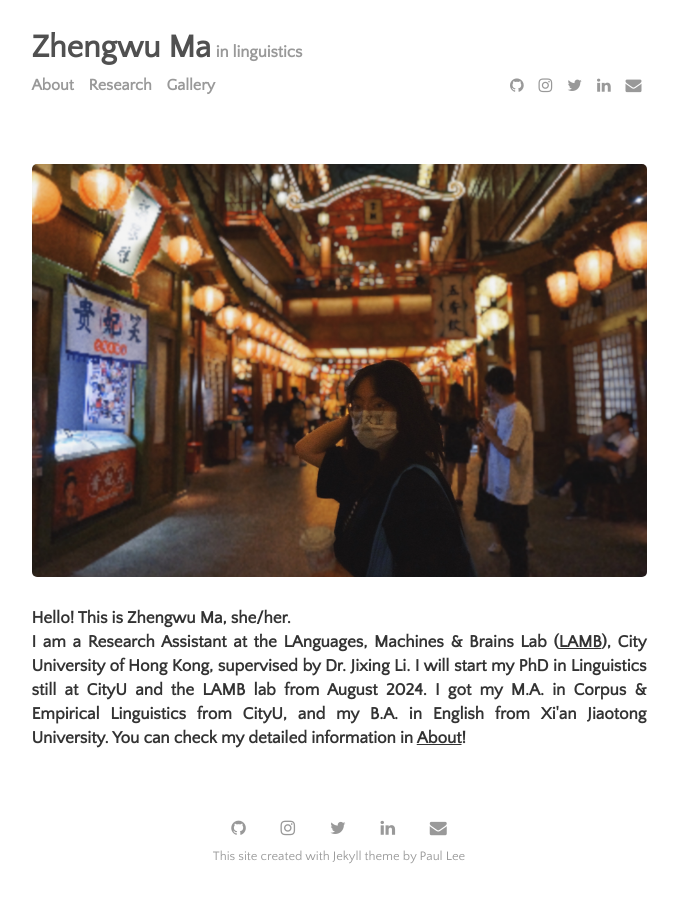
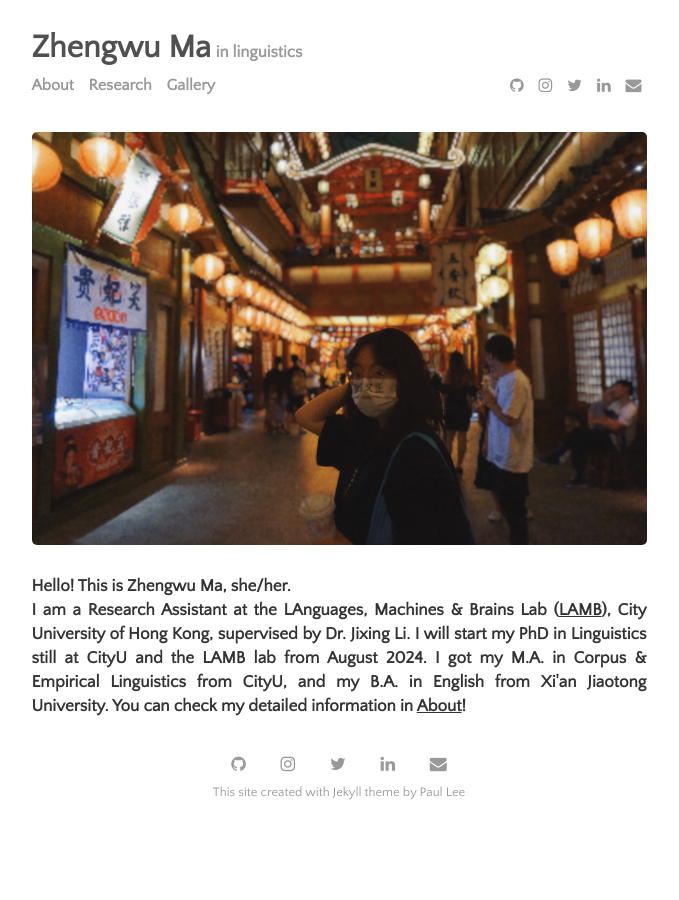
Before and after one commit to zhengwuma/zhengwuma.github.io, a Jekyll site: the page built from index.html, in a window 1280 px wide. Shown: the whole page, without its empty margins (301-980 px from the left). Built offline with Jekyll 4.4.1, drawn with Linux system fonts in a browser that asks for light colours; the list of posts is cut into pages by our own code.

Commit message:
Update _default.scss

```diff
--- a/_sass/_default.scss
+++ b/_sass/_default.scss
@@ -9,7 +9,7 @@
 }
 
 .content-container {
-  margin-bottom: 4rem;
+  margin-bottom: 2rem;
 }
 
 /*48em*/
@@ -27,7 +27,7 @@
 .header {
   padding-top: 0.5rem;
   padding-bottom: 0.5rem;
-  margin-bottom: 4rem;
+  margin-bottom: 2rem;
   font-family: $sans-serif-font-family;
 }
 
```
